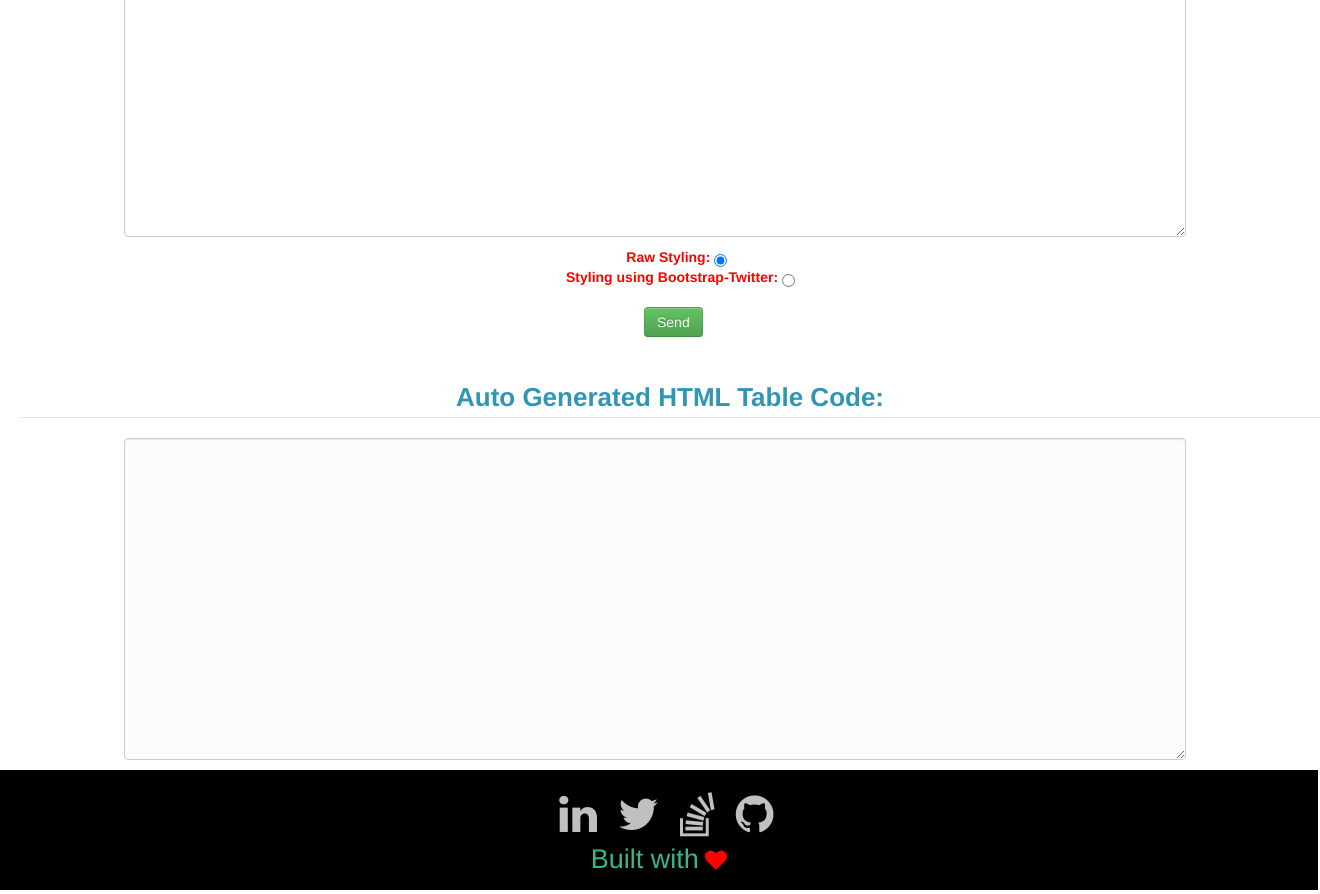
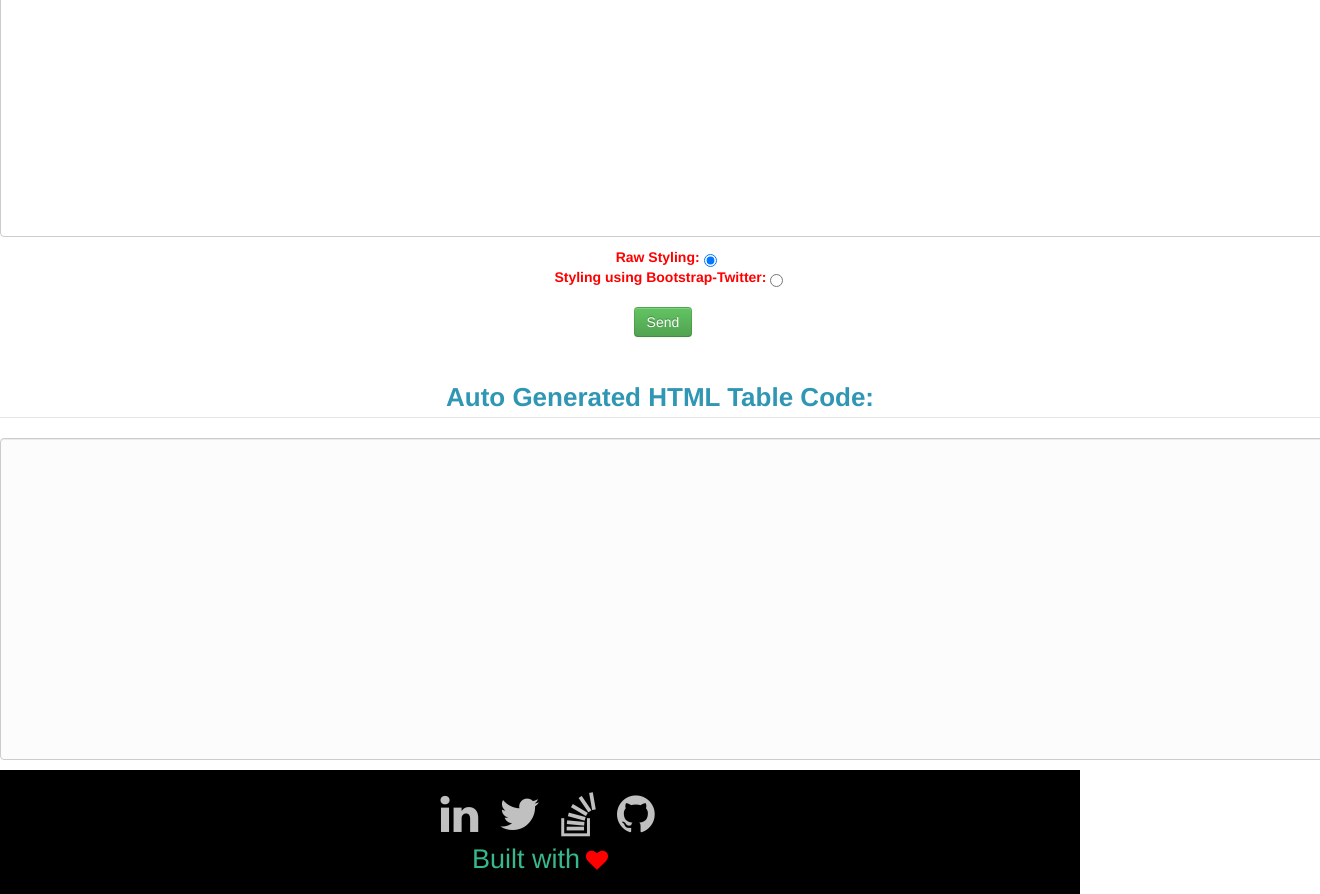
Before and after one commit to softvar/json2html-flask, a Flask app: page / in a window 1320 px wide; the page is wider, and only the part inside the window is pictured. Shown: the part 321-1215 px from the top of that part. Run offline with Flask 2, Linux system fonts and the light colour scheme.

Commit message:
style tweaks

```diff
--- a/static/main.css
+++ b/static/main.css
@@ -8,12 +8,11 @@
 		text-align: center;
 		color: #4DBC7F;
 	}
-	#container{
-		margin-left: 20px;
+	.container{
+		width:80%;
 	}
 	#input,#output{
-		width:80%;
-		margin-left: 8%;
+		width:100%;
 		padding: 10px;
 	}
 	#output{
@@ -79,11 +78,10 @@
     font-size: 22px;
     font-weight:500;
     text-align: center;
-    height: 12%;
+    height: 100px;
     background: #fff;
-    width: 98%;
+   width: 80%;
     margin: 0 auto;
-
     background: black;
 
     padding: 12px;
```
